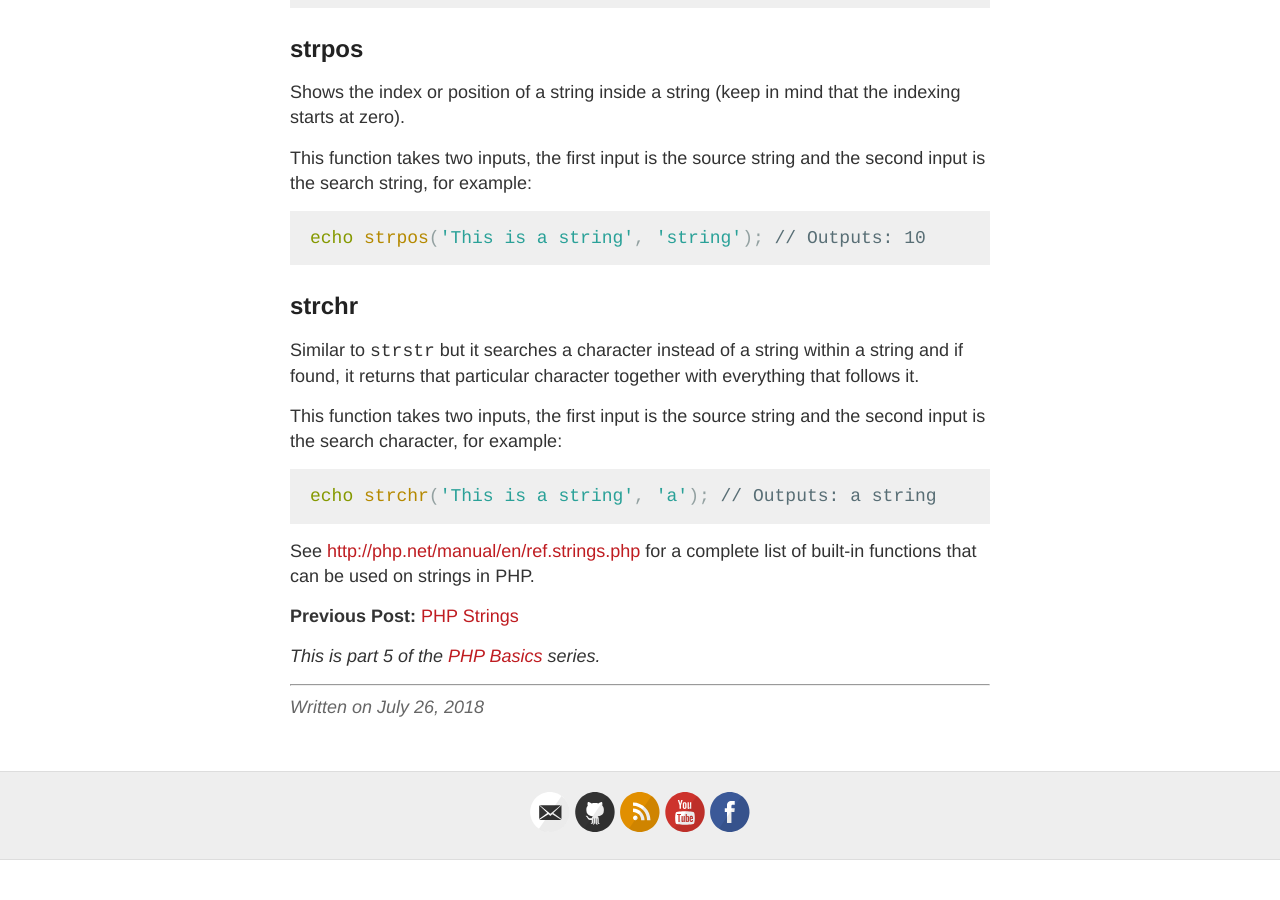
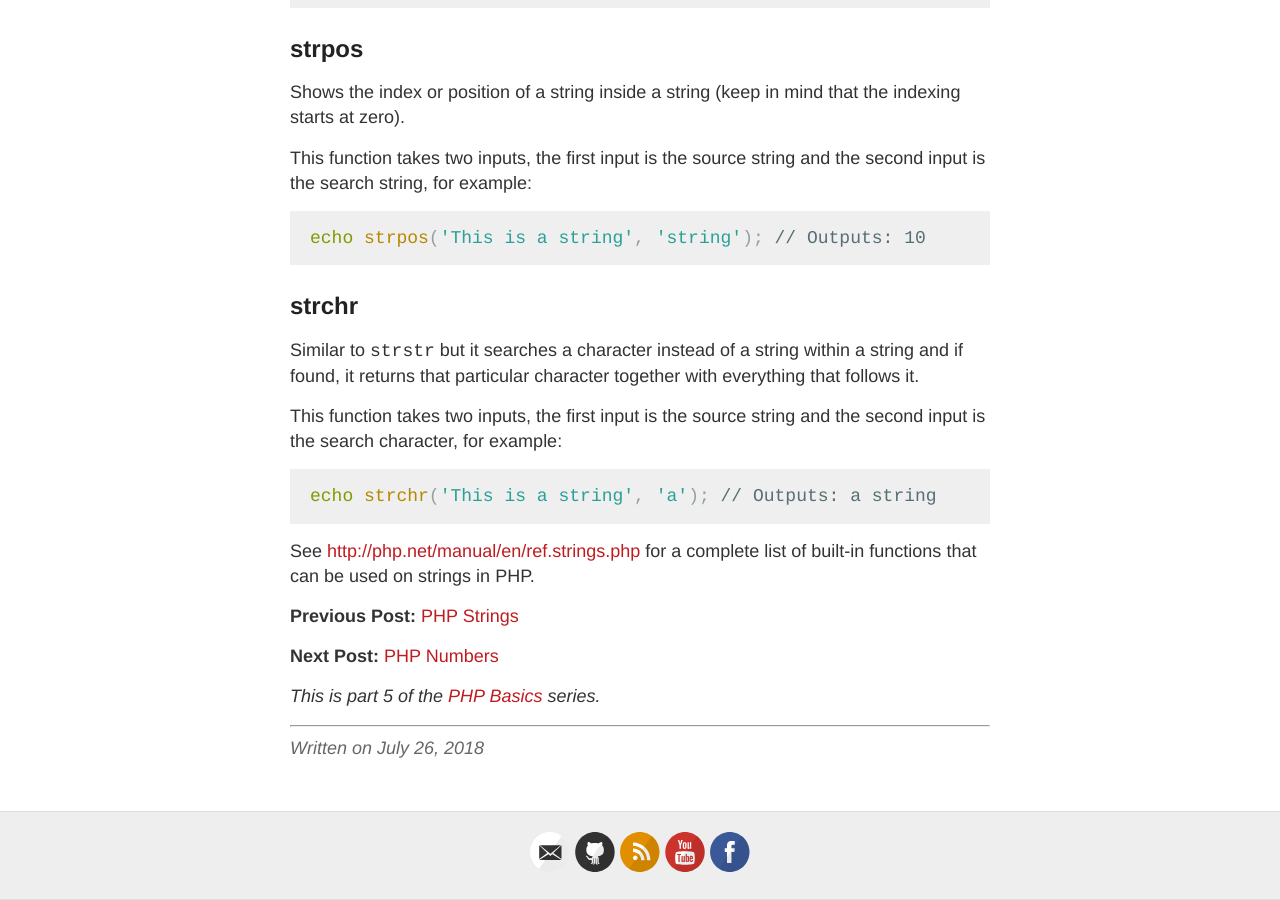
Before and after one commit to kennyalmendral/kennyalmendral.github.io, a Jekyll site: the page built from _posts/2018-07-26-php-string-functions.md, in a window 1280 px wide and 900 px high, scrolled down 2616 px. Built offline with Jekyll 4.4.1, drawn with Linux system fonts in a browser that asks for light colours; before the commit the page ends 3476 px from its top, so only the background shows below that.

Commit message:
Update 2018-07-26-php-string-functions.md

```diff
--- a/_posts/2018-07-26-php-string-functions.md
+++ b/_posts/2018-07-26-php-string-functions.md
@@ -125,6 +125,8 @@ See [http://php.net/manual/en/ref.strings.php](http://php.net/manual/en/ref.stri
 
 **Previous Post:** [PHP Strings](https://kennyalmendral.github.io/php-strings/)
 
+**Next Post:** [PHP Numbers](https://kennyalmendral.github.io/php-numbers/)
+
 _This is part 5 of the [PHP Basics](https://kennyalmendral.github.io/php-basics/){:target="_blank"} series._
 
 ---
```
